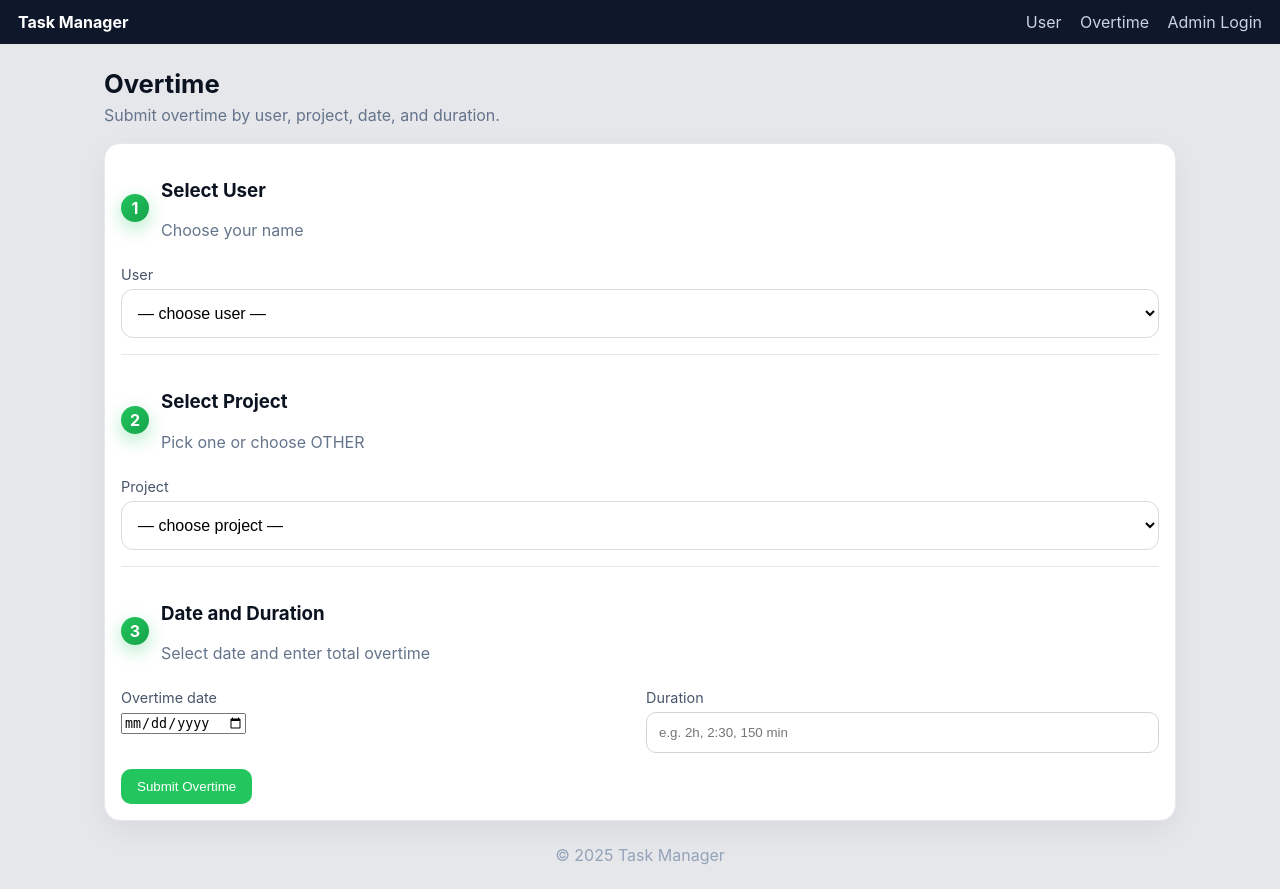
After one commit to Georgewp3/Eurofreight-Task-Manager, a Flask app: page /overtime in a window 1280 px wide. The commit adds this page. Run offline with Flask 3, Linux system fonts and the light colour scheme; some libraries are stand-ins or nearby versions.

Commit message:
Creatio of Overtime section

```diff
--- a/TaskApp3/app.py
+++ b/TaskApp3/app.py
@@ -13,7 +13,7 @@ from flask import (
 )
 from dotenv import load_dotenv
 
-from models import db, User, Task, LogEntry, ScheduledTask
+from models import db, User, Task, LogEntry, ScheduledTask, OvertimeEntry
 
 load_dotenv()
 
@@ -203,6 +203,11 @@ def create_app():
             "per_project": {"labels": proj_labels, "counts": proj_counts},
         })
 
+    @app.get("/overtime")
+    def overtime_page():
+        users = User.query.filter_by(active=True).order_by(User.full_name.asc()).all()
+        return render_template("overtime.html", users=users)
+
     @app.post("/admin/schedules/add")
     @admin_required
     def admin_schedules_add():
@@ -282,6 +287,56 @@ def create_app():
         db.session.commit()
         return {"created": created, "date": str(today), "weekday": wd}, 200
 
+    @app.post("/overtime/submit")
+    def overtime_submit():
+        user_id = int(request.form.get("user_id"))
+        project_choice = (request.form.get("project") or "").strip()
+        project_other = (request.form.get("project_other") or "").strip()
+        overtime_date_str = (request.form.get("overtime_date") or "").strip()
+        duration = (request.form.get("duration") or "").strip()
+
+        user = User.query.get_or_404(user_id)
+
+        if project_choice == "other":
+            project_final = project_other
+        else:
+            project_final = project_choice
+
+        allowed = {"TEMU","ALPHAMEGA","PUBLIC","FROZEN","TRANSPORT","OTHER"}
+        if project_choice not in allowed:
+            flash("Invalid project choice.", "danger")
+            return redirect(url_for("overtime_page"))
+
+        if project_choice == "OTHER" and not project_other:
+            flash("Please type the project name for OTHER.", "danger")
+            return redirect(url_for("overtime_page"))
+
+        if not overtime_date_str:
+            flash("Please select an overtime date.", "danger")
+            return redirect(url_for("overtime_page"))
+
+        if not duration:
+            flash("Please enter the duration.", "danger")
+            return redirect(url_for("overtime_page"))
+
+        try:
+            overtime_date = datetime.strptime(overtime_date_str, "%Y-%m-%d").date()
+        except Exception:
+            flash("Invalid date.", "danger")
+            return redirect(url_for("overtime_page"))
+
+        entry = OvertimeEntry(
+            user_name=user.full_name,
+            project=project_final,
+            overtime_date=overtime_date,
+            duration=duration,
+            timestamp=datetime.utcnow(),
+        )
+        db.session.add(entry)
+        db.session.commit()
+
+        flash("Overtime entry submitted.", "success")
+        return redirect(url_for("overtime_page"))
 
 
 
@@ -436,7 +491,8 @@ def create_app():
     @admin_required
     def admin_data_bank():
         logs = LogEntry.query.order_by(LogEntry.timestamp.desc()).all()
-        return render_template("data_bank.html", logs=logs)
+        overtimes = OvertimeEntry.query.order_by(OvertimeEntry.timestamp.desc()).all()
+        return render_template("data_bank.html", logs=logs, overtimes=overtimes)
 
     @app.get("/admin/data-bank/export")
     @admin_required
@@ -463,6 +519,30 @@ def create_app():
                 ])
         return send_file(filepath, as_attachment=True, download_name=filename)
 
+    @app.get("/admin/overtimes/export")
+    @admin_required
+    def admin_export_overtimes_csv():
+        filename = f"overtimes_{datetime.utcnow().strftime('%Y%m%d_%H%M%S')}.csv"
+        filepath = os.path.join(os.path.dirname(__file__), filename)
+
+        rows = OvertimeEntry.query.order_by(OvertimeEntry.timestamp.asc()).all()
+        cy = ZoneInfo("Europe/Nicosia")
+
+        with open(filepath, "w", newline="", encoding="utf-8") as f:
+            writer = csv.writer(f)
+            writer.writerow(["User", "Project", "Overtime Date", "Duration", "Submitted At"])
+            for r in rows:
+                submitted_local = r.timestamp.replace(tzinfo=timezone.utc).astimezone(cy)
+                writer.writerow([
+                    r.user_name,
+                    r.project,
+                    r.overtime_date.strftime("%d/%m/%Y"),
+                    r.duration,
+                    submitted_local.strftime("%d/%m/%Y - %H:%M:%S"),
+                ])
+
+        return send_file(filepath, as_attachment=True, download_name=filename)
+
     @app.post("/admin/data-bank/clear")
     @admin_required
     def admin_clear_bank():
--- a/TaskApp3/templates/base.html
+++ b/TaskApp3/templates/base.html
@@ -12,6 +12,7 @@
     <div class="brand">Task Manager</div>
     <nav>
       <a href="{{ url_for('user_page') }}">User</a>
+      <a href="{{ url_for('overtime_page') }}">Overtime</a>
       {% if session.get('is_admin') %}
       <a href="{{ url_for('admin_panel') }}">Admin</a>
       <a href="{{ url_for('admin_data_bank') }}">Data Bank</a>
--- /dev/null
+++ b/TaskApp3/templates/overtime.html
@@ -0,0 +1,99 @@
+{% extends "base.html" %}
+{% block content %}
+<div class="page-hero">
+  <h1>Overtime</h1>
+  <p class="subtitle">Submit overtime by user, project, date, and duration.</p>
+</div>
+
+<div class="modern-form">
+  <form method="post" action="{{ url_for('overtime_submit') }}" class="step-card">
+    <!-- STEP 1 -->
+    <div class="step-head">
+      <span class="step-dot">1</span>
+      <div>
+        <h3>Select User</h3>
+        <p class="muted">Choose your name</p>
+      </div>
+    </div>
+
+    <div class="field">
+      <label>User</label>
+      <div class="select-wrap">
+        <select name="user_id" required>
+          <option value="">— choose user —</option>
+          {% for u in users %}
+          <option value="{{u.id}}">{{u.full_name}}</option>
+          {% endfor %}
+        </select>
+      </div>
+    </div>
+
+    <hr style="margin:16px 0; border:none; border-top:1px solid #e5e7eb;">
+
+    <!-- STEP 2 -->
+    <div class="step-head">
+      <span class="step-dot">2</span>
+      <div>
+        <h3>Select Project</h3>
+        <p class="muted">Pick one or choose OTHER</p>
+      </div>
+    </div>
+
+    <div class="field">
+      <label>Project</label>
+      <div class="select-wrap">
+        <select name="project" id="projectSelect" required>
+          <option value="">— choose project —</option>
+          <option value="TEMU">TEMU</option>
+          <option value="ALPHAMEGA">ALPHAMEGA</option>
+          <option value="PUBLIC">PUBLIC</option>
+          <option value="FROZEN">FROZEN</option>
+          <option value="TRANSPORT">TRANSPORT</option>
+          <option value="OTHER">OTHER</option>
+        </select>
+      </div>
+    </div>
+
+    <div class="field" id="otherProjectWrap" style="display:none;">
+      <label>Project name (OTHER)</label>
+      <input type="text" name="project_other" placeholder="Type project name…">
+    </div>
+
+    <hr style="margin:16px 0; border:none; border-top:1px solid #e5e7eb;">
+
+    <!-- STEP 3 -->
+    <div class="step-head">
+      <span class="step-dot">3</span>
+      <div>
+        <h3>Date and Duration</h3>
+        <p class="muted">Select date and enter total overtime</p>
+      </div>
+    </div>
+
+    <div class="grid two" style="gap:12px;">
+      <div class="field">
+        <label>Overtime date</label>
+        <input type="date" name="overtime_date" required>
+      </div>
+
+      <div class="field">
+        <label>Duration</label>
+        <input type="text" name="duration" required placeholder="e.g. 2h, 2:30, 150 min">
+      </div>
+    </div>
+
+    <div style="margin-top:16px;">
+      <button class="primary large" type="submit">Submit Overtime</button>
+    </div>
+  </form>
+</div>
+
+<script>
+  const projectSelect = document.getElementById("projectSelect");
+  const otherWrap = document.getElementById("otherProjectWrap");
+
+  projectSelect.addEventListener("change", () => {
+    otherWrap.style.display = (projectSelect.value === "OTHER") ? "block" : "none";
+  });
+</script>
+{% endblock %}
```
Also changed, not shown: TaskApp3/models.py (+31 -0 lines), TaskApp3/templates/data_bank.html (+38 -0 lines).
